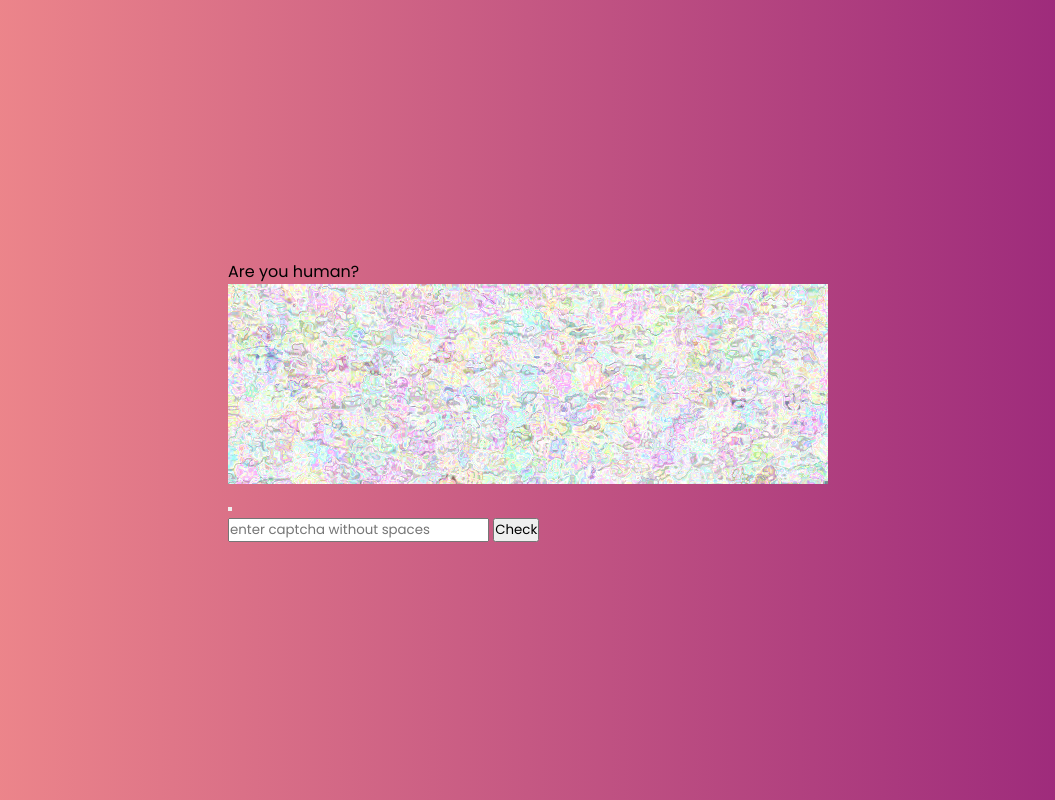
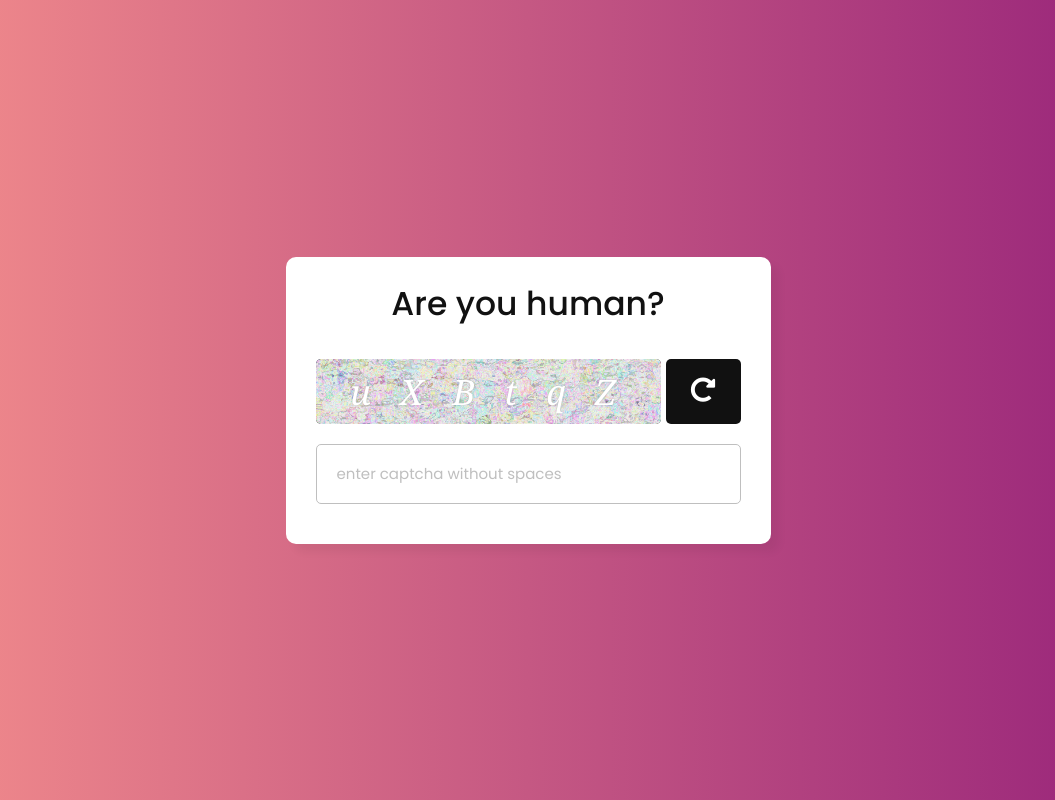
Before and after one commit to rajivk16/CaptchaApp, a plain HTML site: page index.html in a window 1280 px wide. Shown: the whole page, without its empty margins (112-1167 px from the left). Drawn offline with Linux system fonts and the light colour scheme.

Commit message:
html update

```diff
--- a/index.html
+++ b/index.html
@@ -10,20 +10,20 @@
   <link rel="stylesheet" href="https://cdnjs.cloudflare.com/ajax/libs/font-awesome/5.15.3/css/all.min.css"/>
 </head>
 <body>
-  <div className="wrapper">
+  <div class="wrapper">
     <header>Are you human?</header>
-    <div className="captcha-area">
-      <div className="captcha-img">
+    <div class="captcha-area">
+      <div class="captcha-img">
         <img src="captcha-bg.png" alt="Captch Background">
-        <span className="captcha"></span>
+        <span class="captcha"></span>
       </div>
-      <button className="reload-btn"><i className="fas fa-redo-alt"></i></button>
+      <button class="reload-btn"><i class="fas fa-redo-alt"></i></button>
     </div>
-    <form action="#" className="input-area">
+    <form action="#" class="input-area">
       <input type="text" placeholder="enter captcha without spaces" maxlength="6" spellcheck="false" required>
-      <button className="check-btn">Check</button>
+      <button class="check-btn">Check</button>
     </form>
-    <div className="status-text"></div>
+    <div class="status-text"></div>
   </div>
 
   <script src="script.js"></script>
--- a/script.js
+++ b/script.js
@@ -4,41 +4,33 @@ inputField = document.querySelector(".input-area input"),
 checkBtn = document.querySelector(".check-btn"),
 statusTxt = document.querySelector(".status-text");
 
-/* Storing all captcha characters in array */
+//storing all captcha characters in array
 let allCharacters = ['A', 'B', 'C', 'D', 'E', 'F', 'G', 'H', 'I', 'J', 'K', 'L', 'M', 'N', 'O',
                      'P', 'Q', 'R', 'S', 'T', 'U', 'V', 'W', 'X', 'Y', 'Z', 'a', 'b', 'c', 'd',
                      'e', 'f', 'g', 'h', 'i', 'j', 'k', 'l', 'm', 'n', 'o', 'p', 'q', 'r', 's',
                      't', 'u', 'v', 'w', 'x', 'y', 'z', 0, 1, 2, 3, 4, 5, 6, 7, 8, 9];
-/**
- * It's a function that loops 6 times, each time it loops it gets a random character from the array and
- * passes it inside the captcha innerText.
- */
 function getCaptcha(){
-  for (let i = 0; i < 6; i++) {
+  for (let i = 0; i < 6; i++) { //getting 6 random characters from the array
     let randomCharacter = allCharacters[Math.floor(Math.random() * allCharacters.length)];
-    captcha.innerText += ` ${randomCharacter}`;
+    captcha.innerText += ` ${randomCharacter}`; //passing 6 random characters inside captcha innerText
   }
 }
-
-/* Calling getCaptcha when the page open */
-getCaptcha();
-
-/* Calling getCaptcha & removeContent on the reload btn click */
+getCaptcha(); //calling getCaptcha when the page open
+//calling getCaptcha & removeContent on the reload btn click
 reloadBtn.addEventListener("click", ()=>{
   removeContent();
   getCaptcha();
 });
 
-
 checkBtn.addEventListener("click", e =>{
-  e.preventDefault(); // Preventing button from it's default behaviour
+  e.preventDefault(); //preventing button from it's default behaviour
   statusTxt.style.display = "block";
-  // Adding space after each character of user entered values because I've added spaces while generating captcha
+  //adding space after each character of user entered values because I've added spaces while generating captcha
   let inputVal = inputField.value.split('').join(' ');
-  if(inputVal == captcha.innerText){ // If captcha matched
+  if(inputVal == captcha.innerText){ //if captcha matched
     statusTxt.style.color = "#4db2ec";
     statusTxt.innerText = "Nice! You don't appear to be a robot.";
-    setTimeout(()=>{ // Calling removeContent & getCaptcha after 4 seconds
+    setTimeout(()=>{ //calling removeContent & getCaptcha after 4 seconds
       removeContent();
       getCaptcha();
     }, 2000);
```
